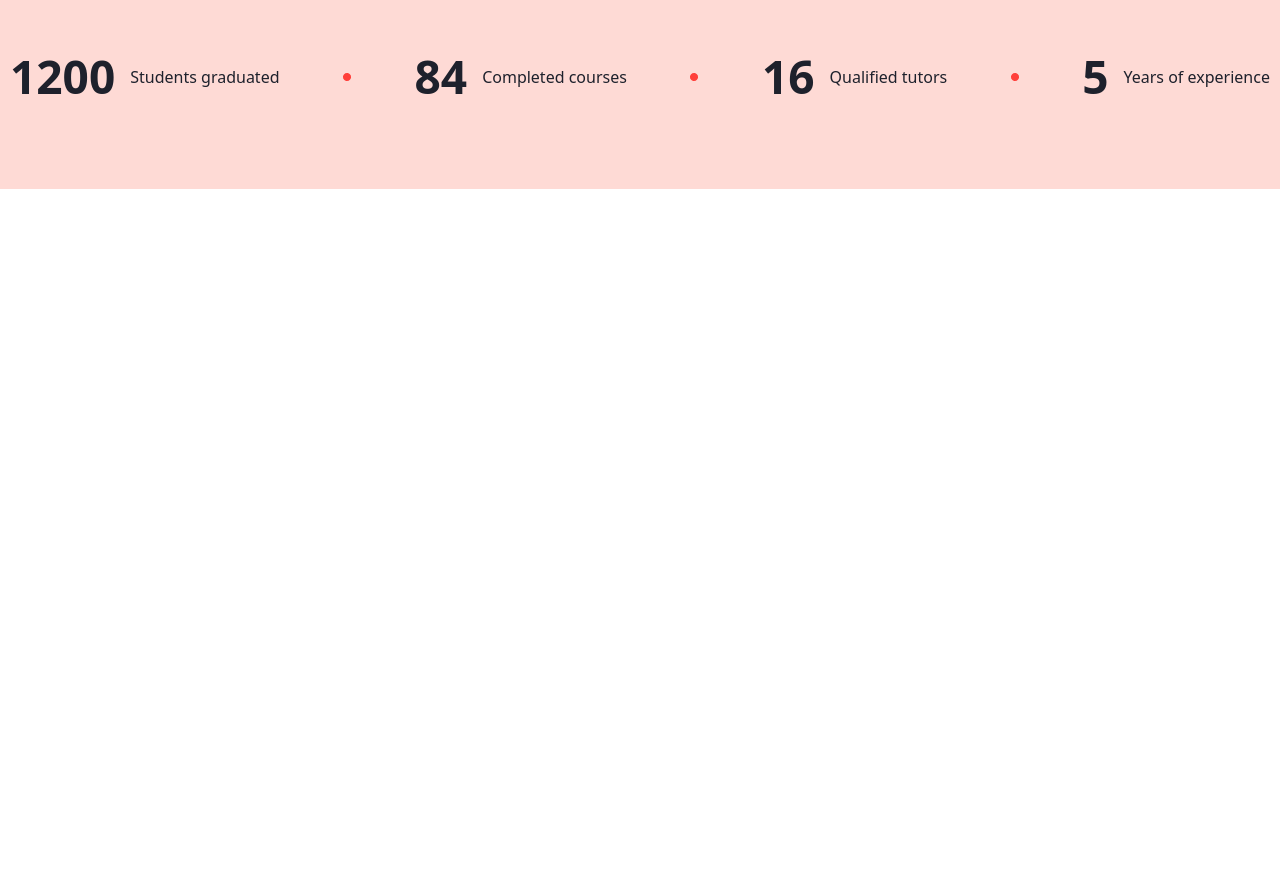
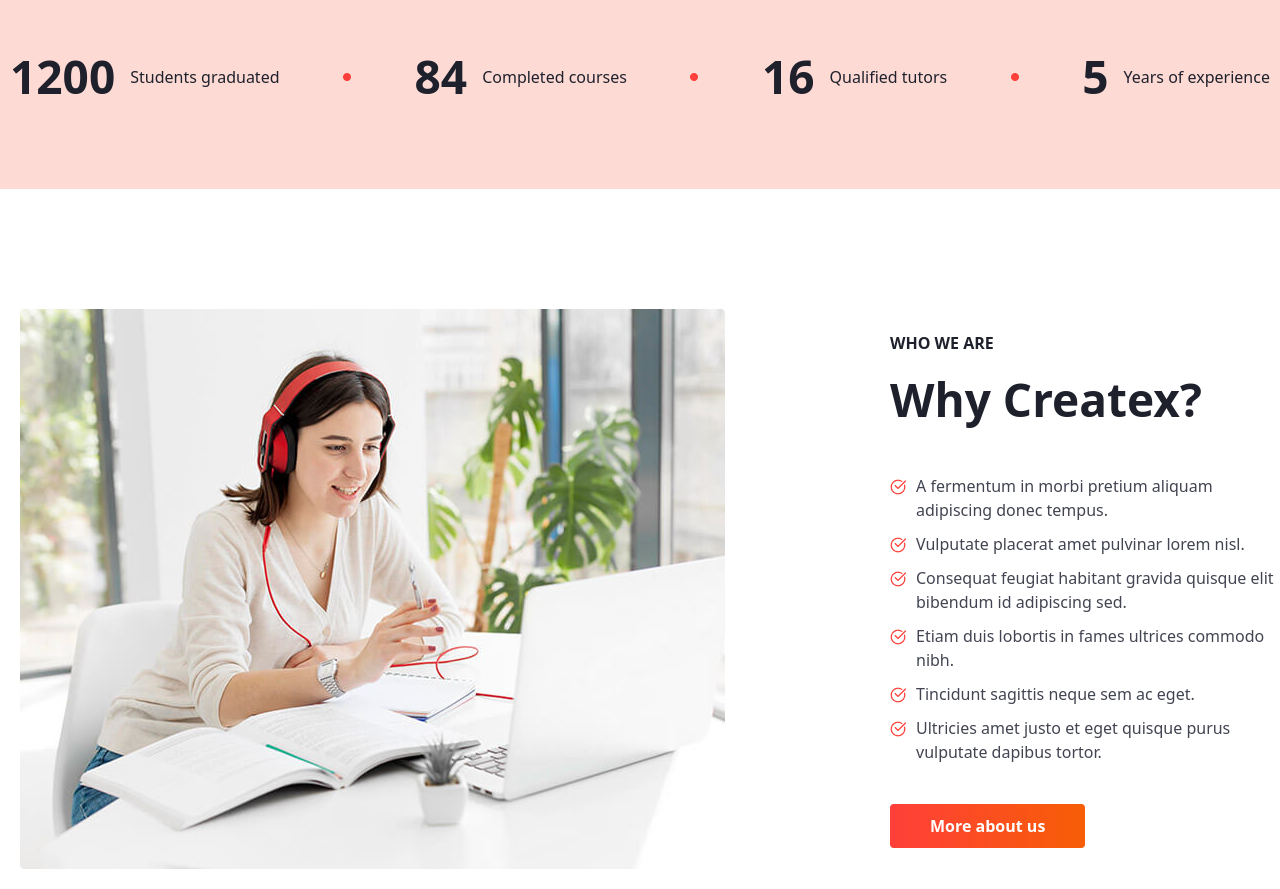
Before and after one commit to JM-2007-07/CreateX, a website: page index.html in a window 1280 px wide. Shown: the part 891-1780 px from the top of the page. Before the commit the page ends 1080 px from the top, so only its background shows below. Drawn offline with Linux system fonts and the light colour scheme.

Commit message:
2nd section/page 1

```diff
--- a/index.html
+++ b/index.html
@@ -27,7 +27,9 @@
                         <p>Log in / Register</p>
                     </div>
                 </div>
-
+                <svg xmlns="http://www.w3.org/2000/svg" fill="none" viewBox="0 0 24 24" stroke-width="1.5" stroke="currentColor" class="w-[35px] h-[35px] block lg:hidden">
+                <path stroke-linecap="round" stroke-linejoin="round" d="M3.75 6.75h16.5M3.75 12h16.5m-16.5 5.25h16.5" />
+                </svg>
             </header>
             <div class="w-full p-5 lg:w-[1300px] h-auto flex flex-col gap-[50px] lg:gap-[170px]">
                 <div class="w-full flex flex-col lg:flex-row gap-[50px] justify-between items-center">
@@ -36,7 +38,7 @@
                             <img class="w-[84px] h-[84px]" src="./images/hover.png" alt="">
                             <p class="text-[14px] font-bold text-[#1E212C]">Play showreel</p>
                         </div>
-                        <h1 class="text-[40px] lg:text-[64px] font-[900] text-[#1E212C] lg:w-[496px] text-center lg:text-start">Enjoy studying with Createx Online Courses</h1>
+                        <h1 class="text-[48px] lg:text-[64px] font-[900] text-[#1E212C] lg:w-[496px] text-center lg:text-start">Enjoy studying with Createx Online Courses</h1>
                         <div class="flex gap-[20px]">
                             <button class="px-[40px] py-[10px] rounded-[4px] text-[#F75E05] font-bold border border-[#FF3F3A]">About us</button>
                             <button class="px-[40px] py-[10px] rounded-[4px] text-white font-bold" style="background: linear-gradient(to right, #FF3F3A, #F75E05);">Explore courses</button>
@@ -67,6 +69,43 @@
                 </div>
             </div>
         </section>
+
+        <section class="w-full p-5 lg:w-[1300px] m-auto mt-[100px] flex flex-col lg:flex-row items-center justify-between gap-[40px]">
+            <img src="./images/image (26).png" alt="">
+            <div class="flex flex-col gap-[40px] items-center lg:items-start lg:w-[390px]">
+                <div class="flex flex-col gap-[10px] text-[#1E212C]">
+                    <p class="font-bold">WHO WE ARE</p>
+                    <h2 class="text-[46px] lg:text-[46px] font-black text-[#1E212C]">Why Createx?</h2>
+                </div>
+                <div class="flex flex-col gap-[10px] text-center lg:text-start">
+                    <div class="flex gap-[10px] items-start">
+                        <img class="w-4 h-4 mt-[5px]" src="./images/check.png" alt="">
+                        <p class="text-[#424551]">A fermentum in morbi pretium aliquam adipiscing donec tempus.</p>
+                    </div>
+                    <div class="flex gap-[10px] items-start">
+                        <img class="w-4 h-4 mt-[5px]" src="./images/check.png" alt="">
+                        <p class="text-[#424551]">Vulputate placerat amet pulvinar lorem nisl.</p>
+                    </div>
+                    <div class="flex gap-[10px] items-start">
+                        <img class="w-4 h-4 mt-[5px]" src="./images/check.png" alt="">
+                        <p class="text-[#424551]">Consequat feugiat habitant gravida quisque elit bibendum id adipiscing sed.</p>
+                    </div>
+                    <div class="flex gap-[10px] items-start">
+                        <img class="w-4 h-4 mt-[5px]" src="./images/check.png" alt="">
+                        <p class="text-[#424551]">Etiam duis lobortis in fames ultrices commodo nibh.</p>
+                    </div>
+                    <div class="flex gap-[10px] items-start">
+                        <img class="w-4 h-4 mt-[5px]" src="./images/check.png" alt="">
+                        <p class="text-[#424551]">Tincidunt sagittis neque sem ac eget.</p>
+                    </div>
+                    <div class="flex gap-[10px] items-start">
+                        <img class="w-4 h-4 mt-[5px]" src="./images/check.png" alt="">
+                        <p class="text-[#424551]">Ultricies amet justo et eget quisque purus vulputate dapibus tortor.</p>
+                    </div>
+                </div>
+                <button class="px-[40px] py-[10px] rounded-[4px] text-white font-bold" style="background: linear-gradient(to right, #FF3F3A, #F75E05);">More about us</button>
+            </div>
+        </section>
     </main>
 </body>
 </html>
```
Also changed, not shown: images/check.png (added), images/image (26).png (added), src/output.css.
